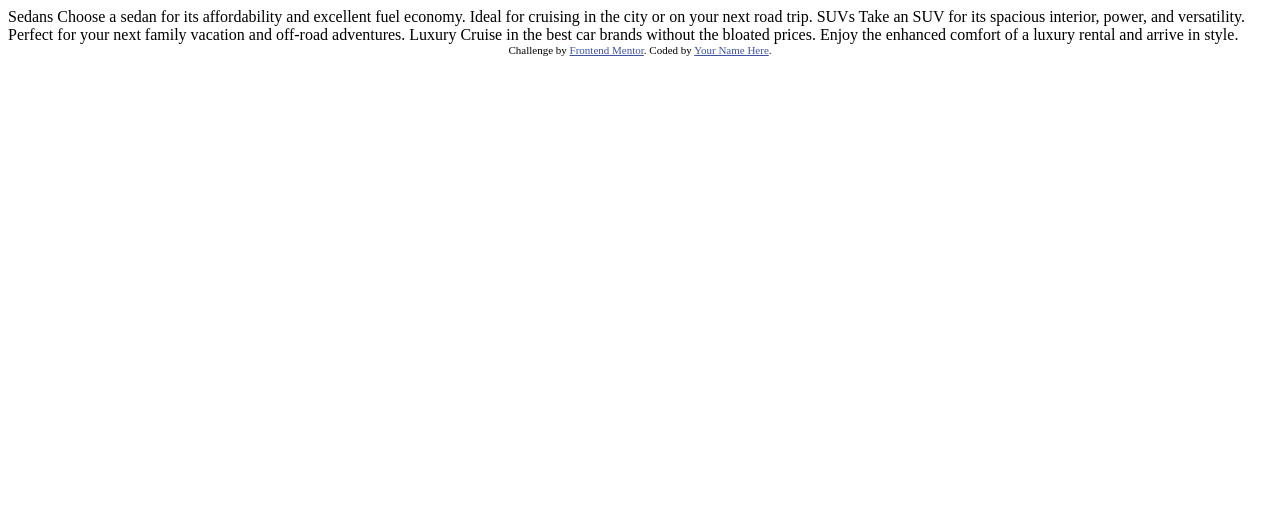
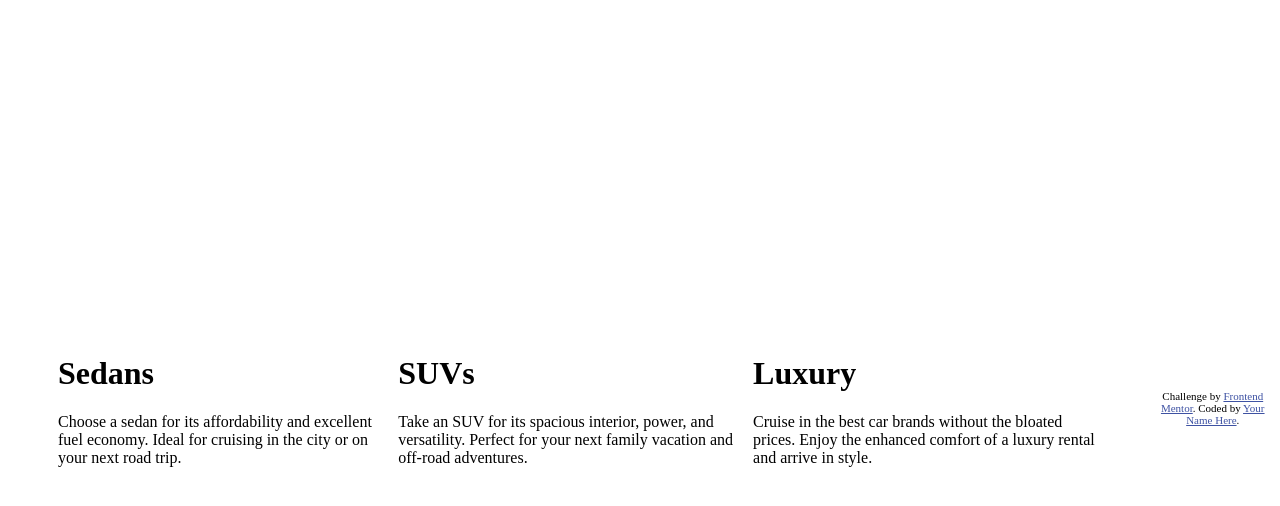
Before and after one commit to ViniciusAbreu00/3-column-preview-card-component-main, a plain HTML site: page index.html in a window 1280 px wide. Drawn offline with Linux system fonts and the light colour scheme.

Commit message:
Arrumando o design

```diff
--- a/index.html
+++ b/index.html
@@ -2,13 +2,11 @@
 <html lang="en">
 <head>
   <meta charset="UTF-8">
-  <meta name="viewport" content="width=device-width, initial-scale=1.0"> <!-- displays site properly based on user's device -->
+  <meta name="viewport" content="width=device-width, initial-scale=1.0">
+  <title>Frontend Mentor | 3-column preview card component</title>
+  <link rel="icon" type="image/png" sizes="32x32" href="./images/favicon-32x32.png">
+  <link rel="stylesheet" href="style.css">
 
-  <link rel="icon" type="image/png" sizes="32x32" href="./images/favicon-32x32.png">
-
-  <title>Frontend Mentor | 3-column preview card component</title>
-
-  <!-- Feel free to remove these styles or customise in your own stylesheet 👍 -->
   <style>
     .attribution { font-size: 11px; text-align: center; }
     .attribution a { color: hsl(228, 45%, 44%); }
@@ -16,21 +14,38 @@
 </head>
 <body>
 
-  Sedans
+  <div class="cards">
+    <div class="card-sedans">
+      <h1>Sedans</h1>
+      <p>
         Choose a sedan for its affordability and excellent fuel economy. Ideal for cruising in the city
         or on your next road trip.
+      </p>
+    </div>
 
-  SUVs
+    <div class="card-suvs">
+      <h1>SUVs</h1>
+      <p>
         Take an SUV for its spacious interior, power, and versatility. Perfect for your next family vacation
         and off-road adventures.
+      </p>
+    </div>
 
-  Luxury
+    <div class="card-luxury">
+      <h1>Luxury</h1>
+      <p>
         Cruise in the best car brands without the bloated prices. Enjoy the enhanced comfort of a luxury
         rental and arrive in style.
+      </p>
+    </div>
+  </div>
 
   <div class="attribution">
     Challenge by <a href="https://www.frontendmentor.io?ref=challenge" target="_blank">Frontend Mentor</a>.
     Coded by <a href="#">Your Name Here</a>.
   </div>
+
+
 </body>
+
 </html>
--- /dev/null
+++ b/style.css
@@ -0,0 +1,27 @@
+@import url('https://fonts.googleapis.com/css2?family=Lexend+Deca&display=swap');
+@import url('https://fonts.googleapis.com/css2?family=Big+Shoulders+Display:wght@700&family=Lexend+Deca&display=swap');
+
+*{
+    box-sizing: border-box;
+}
+.attribution {
+    font-size: 11px;
+    text-align: center;
+
+}
+.attribution a { color: hsl(228, 45%, 44%); }
+
+body{
+    height: 100vh;
+
+    display: flex;
+    align-items: center;
+    justify-content: space-around;
+}
+
+.cards {
+    display: flex;
+    align-items: center;
+    justify-content: center;
+    margin: 50px;
+}
```
Lines whose indentation alone changed are shown as unchanged.
